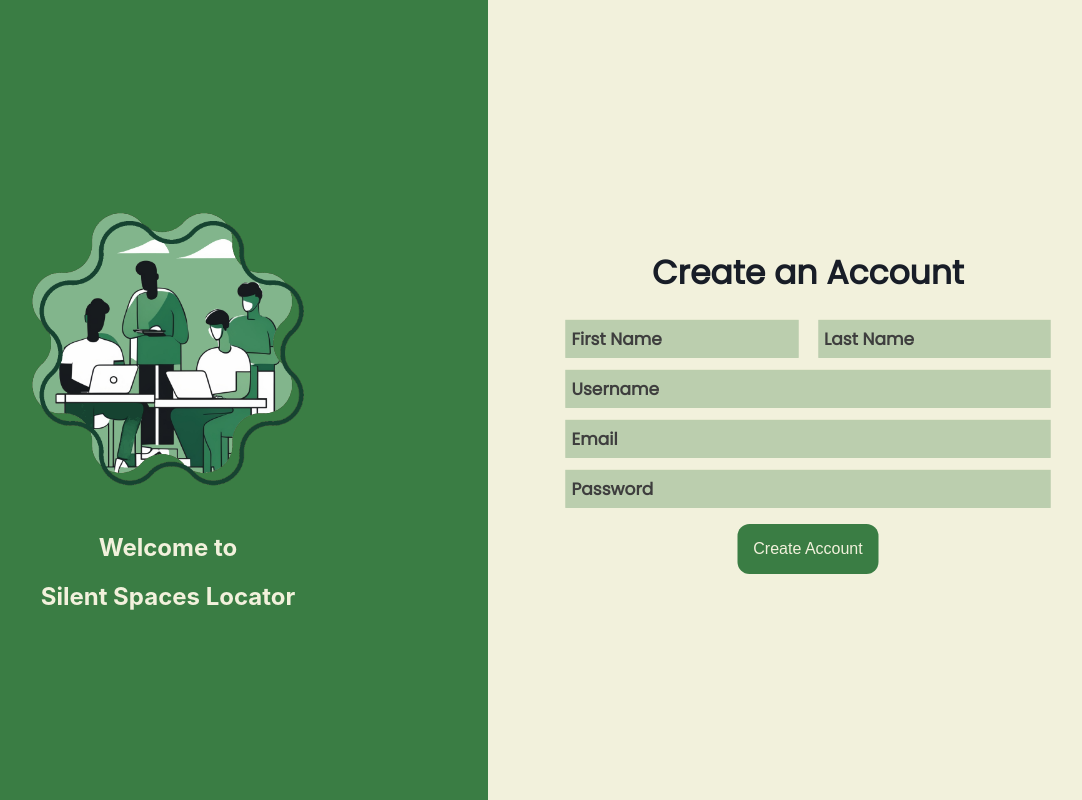
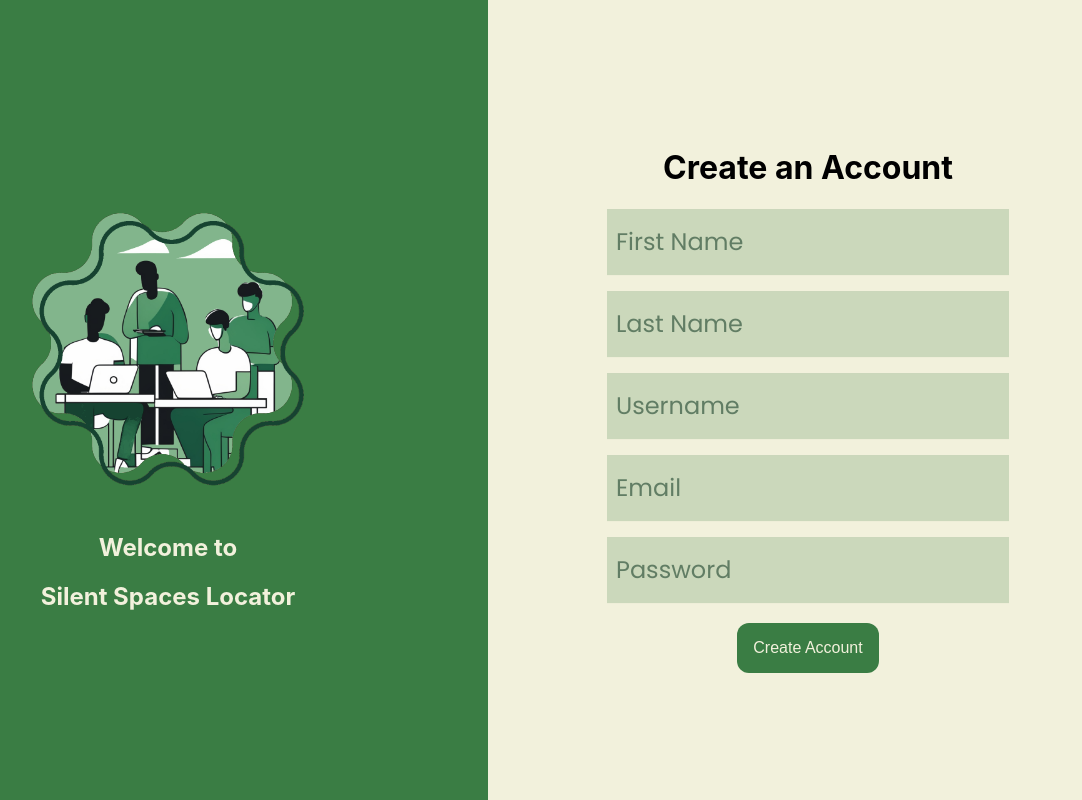
Before and after one commit to Olympicene/Silent-Spaces, a React (Create React App) app in the folder Coding Project/client/: page /sign-up in a window 1280 px wide. Shown: the whole page, without its empty margins (152-1234 px from the left). Built offline with nearby package versions, Linux system fonts and the light colour scheme.

Commit message:
added input box

```diff
--- a/Coding Project/client/src/components/CreateAccount.js
+++ b/Coding Project/client/src/components/CreateAccount.js
@@ -16,7 +16,7 @@ const CreateAccount = () => {
 
             </div>
             <div className="right half">
-                <div className= "createAccount">
+                <div className='align-center'>
                     <h1> Create an Account</h1>
                     <RegistrationForm/>
                 </div>
--- /dev/null
+++ b/Coding Project/client/src/components/InputBox.js
@@ -0,0 +1,16 @@
+import React from "react";
+
+const InputBox = ({features, change, style}) => {
+    return (
+        <div className='standard-input-box'>
+            <input id= {features.id}
+                    name= {features.name}
+                    type= {features.text}
+                    placeholder= {features.placeholder}
+                    onChange={change}
+                    style={style}/>
+        </div>
+    );
+}
+
+export default InputBox;
--- a/Coding Project/client/src/components/LoginForm.js
+++ b/Coding Project/client/src/components/LoginForm.js
@@ -1,5 +1,6 @@
 import React, {useState} from "react";
 import { useNavigate } from "react-router-dom";
+import InputBox from "./InputBox";
 
 const Login = () => {
     const navigate = useNavigate();
@@ -58,19 +59,12 @@ const Login = () => {
 
     return (
         <form onSubmit={handleSubmit}>
-            <div className='login-input'>
-                <input id="first-name"
-                    name="email"
-                    type="text"
-                    placeholder="Email"
-                    onChange={handleChange}/>
-                <input id="first-name"
-                    name="password"
-                    type="password"
-                    placeholder="Password"
-                    onChange={handleChange}
-                    style={{marginBottom : "4rem"}}/>
-            </div>
+            <InputBox features={{id:"email", name:"email", type:"text", placeholder:"Email"}}
+            change={handleChange}
+            style={{display : "block", backgroundColor: "#F2F1DC", color: "#254D32"}}/>
+            <InputBox features={{id:"password", name:"password", type:"password", placeholder:"Password"}}
+            change={handleChange}
+            style={{display : "block", backgroundColor: "#F2F1DC", color: "#254D32", marginBottom : "4rem"}}/>
 
             <div className='button-div'>
                 <button className='forgot-pw-button'>Forgot your Password?</button>
@@ -78,7 +72,6 @@ const Login = () => {
                 {<p>{errors}</p>}
             </div>
 
-
         </form>
   );
 }
--- a/Coding Project/client/src/components/RegistrationForm.js
+++ b/Coding Project/client/src/components/RegistrationForm.js
@@ -1,5 +1,6 @@
 import React, {useState} from "react";
 import { Link } from "react-router-dom";
+import InputBox from "./InputBox";
 
 
 const RegistrationForm = () => {
@@ -61,16 +62,24 @@ const RegistrationForm = () => {
     return (
         <form onSubmit={handleSubmit}>
 
-            <div id="uname">
-                <input type="text" id="fname" size="10" name="first_name" placeholder="First Name" defaultValue={formData.first_name} onChange={handleChange}/>
-                <input type="text" id="lname" size="11" name="last_name" placeholder="Last Name" defaultValue={formData.last_name} onChange={handleChange}/>
+            <div id="side-by-side">
+              <InputBox features={{id:"fname", name:"first_name", type:"text", placeholder:"First Name"}} change={handleChange}
+                        style={{backgroundColor: "#BBCEAE", color: "#181D27", border: "1px solid #BBCEAE"}}/>
+
+              <InputBox features={{id:"lname", name:"last_name", type:"text", placeholder:"Last Name"}} change={handleChange}
+                            style={{backgroundColor: "#BBCEAE", color: "#181D27", border: "1px solid #BBCEAE"}}/>
+
             </div>
 
-            <input type="text" id="user" size="30" name="username" placeholder="Username" defaultValue={formData.username} onChange={handleChange}/>
+            <InputBox features={{id:"user", name:"username", type:"text", placeholder:"Username"}} change={handleChange}
+                                        style={{display : "block", backgroundColor: "#BBCEAE", color: "#181D27", border: "1px solid #BBCEAE"}}/>
 
-            <input type="text" id="email" size="30" name="email" placeholder="Email" defaultValue={formData.email} onChange={handleChange}/>
+            <InputBox features={{id:"email", name:"email", type:"text", placeholder:"Email"}} change={handleChange}
+                                        style={{display : "block", backgroundColor: "#BBCEAE", color: "#181D27", border: "1px solid #BBCEAE"}}/>
 
-            <input type="password" id="password" size="30" name="password" placeholder="Password" defaultValue={formData.password} onChange={handleChange}/>
+            <InputBox features={{id:"password", name:"password", type:"text", placeholder:"Password"}} change={handleChange}
+                                        style={{display : "block", backgroundColor: "#BBCEAE", color: "#181D27", border: "1px solid #BBCEAE"}}/>
+
 
             <button type="submit" className= "green-button">Create Account</button>
 
--- a/Coding Project/client/src/components/styles.css
+++ b/Coding Project/client/src/components/styles.css
@@ -212,39 +212,6 @@ html, body {
   border-radius: 50%;
 }
 
-.createAccount h2 {
-  font-family: 'Poppins';
-  font-size: 30px;
-  font-weight: 700;
-  color: #F2F1DC;
-}
-
-.createAccount h1 {
-  font-family: 'Poppins';
-  font-size: 50px;
-  font-weight: 700;
-  color: #181D27;
-}
-
-.createAccount #uname {
-  display: flex;
-  justify-content: space-between;
-}
-
-.createAccount #uname input {
-  width: 100%;
-}
-
-.createAccount [type=text] {
-  background-color: #BBCEAE;
-  color: #181D27;
-  opacity: 50%;
-}
-
-.createAccount ::placeholder {
-  color: #3e3e3e;
-}
-
 
 /* Control the left side */
 .left {
@@ -258,60 +225,6 @@ html, body {
   background-color: #f2f1dc;
 }
 
-.createAccount{
-  position: absolute;
-  top: 50%;
-  left: 50%;
-  transform: translate(-50%, -50%);
-  text-align: center;
-}
-
-.createAccount h1{
-  font-family: 'Poppins';
-  font-size: 33px;
-  font-weight: 700;
-  color: #181D27;
-}
-
-.createAccount input{
-  font-family: 'Poppins';
-  font-size: 1rem;
-  font-weight: 700;
-  color: #181D27;
-}
-
-.createAccount [type=text], .createAccount [type=password]  {
-  background-color: #BBCEAE;
-  font-family: 'Poppins';
-  font-size: 17px;
-  color: #181D27;
-  opacity: 100%;
-  margin-inline: 10px;
-  margin-bottom: 12px;
-  padding: 5px;
-
-  border: 1px solid #BBCEAE;
-}
-
-/* .createAccount [type=password] {
-  background-color: #3A7D44;
-  font-family: 'Poppins';
-  font-size: 17px;
-  color: #181D27;
-  opacity: 70%;
-  margin-inline: 10px;
-  margin-bottom: 12px;
-} */
-
-.createAccount [type=checkbox] {
-  background-color: #3A7D44;
-  font-family: 'Poppins';
-  font-size: 17px;
-  color: #181D27;
-  opacity: 70%;
-  margin-inline: 10px;
-  margin-bottom: 12px;
-}
 
 .green-button {
   background-color: #3A7D44;
@@ -361,22 +274,32 @@ html, body {
   object-fit: cover;
 }
 
-.login-input > input {
-  display:block;
+.standard-input-box > input {
   margin : 0 auto;
+  margin-bottom: 1rem;
   width: 24rem;
   height: 3rem;
   font-size: 1.5rem;
-  margin-bottom: 1rem;
   font-family: 'poppins', sans-serif;
-  background-color: #F2F1DC;
   opacity: 0.7;
-  color: #254D32;
   padding: 0.5rem;
 }
 
-.login-input > input::placeholder {
+.standard-input-box > input::placeholder {
   color: #254D32;
+}
+
+.side-by-side {
+  display: flex;
+  justify-content: space-between;
+}
+
+.align-center {
+  position: absolute;
+  top: 50%;
+  left: 50%;
+  transform: translate(-50%, -50%);
+  text-align: center;
 }
 
 .login-button {
@@ -409,6 +332,7 @@ html, body {
 input:focus,
 select:focus,
 textarea:focus,
+input:focus,
 button:focus {
     outline: none;
 }
```
